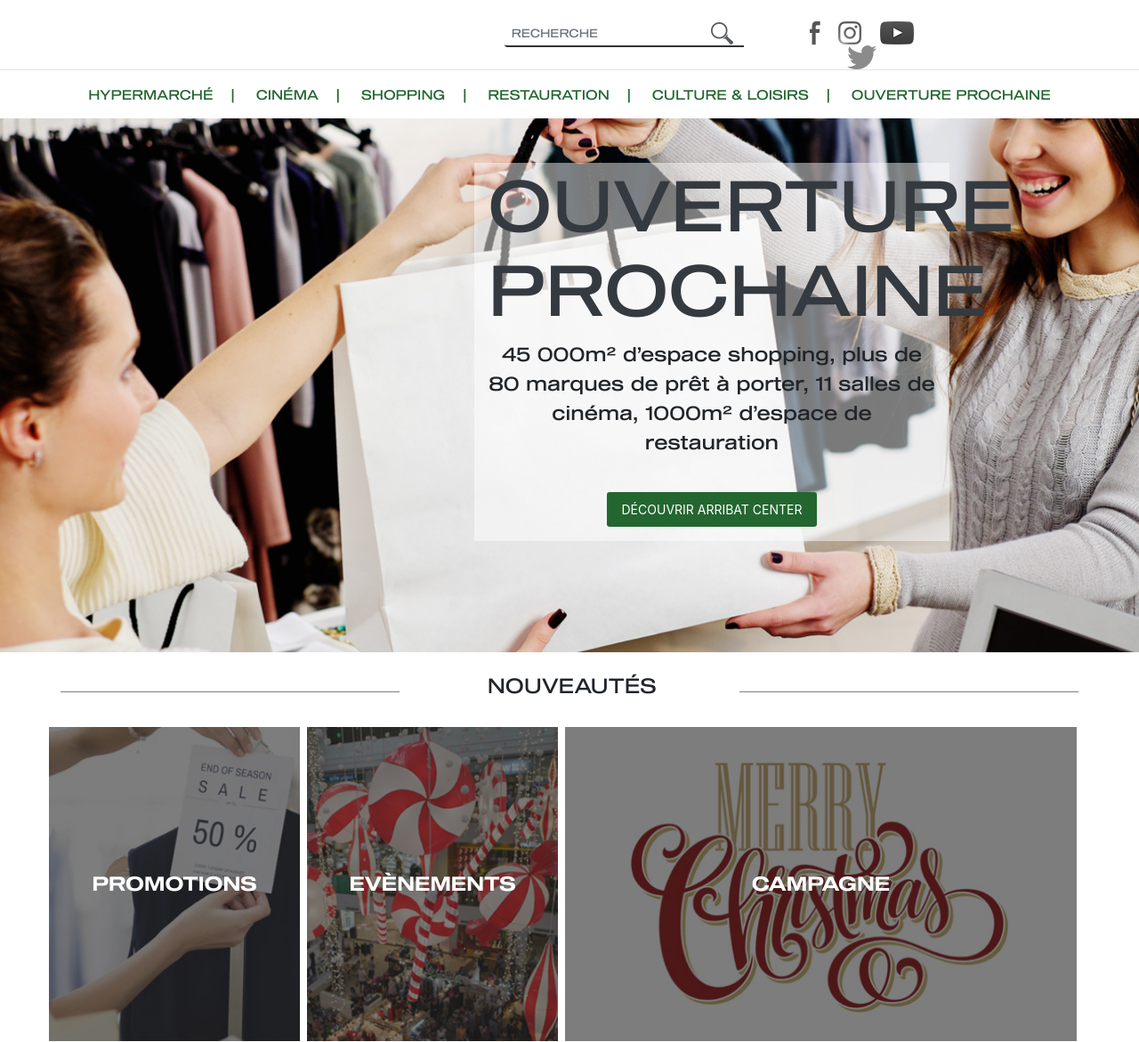
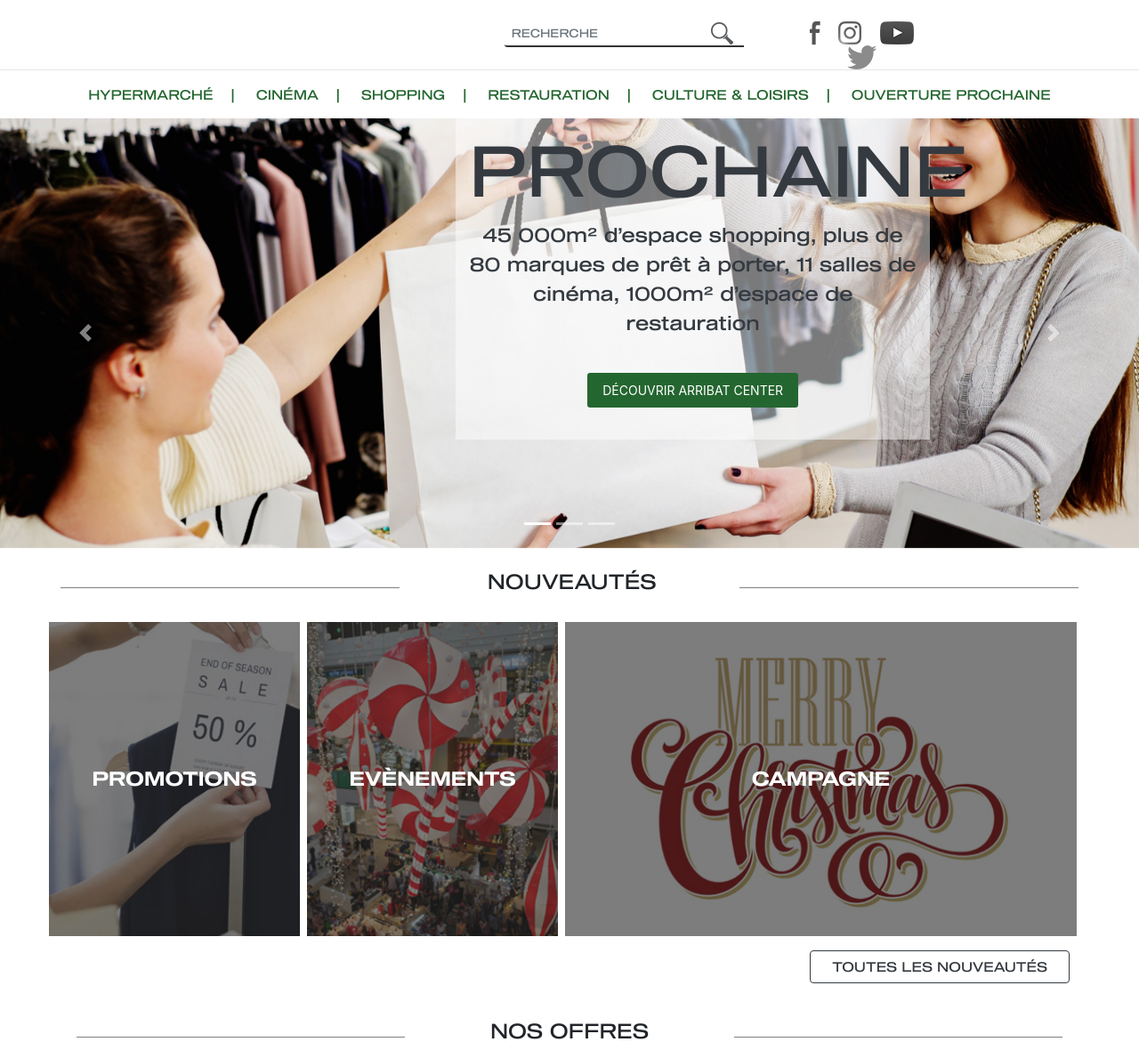
Before and after one commit to mohamedTbarka/pfe, a Django app: page / in a window 1280 px wide; the page is wider, and only the part inside the window is pictured. Shown: the part 52-1223 px from the top of that part at 89% size. Run offline with Django 3.2, Linux system fonts and the light colour scheme; data that the repository does not hold is empty; some libraries are stand-ins or nearby versions; some web fonts are replaced.

Commit message:
finishing details  and  adding slider to  home

```diff
--- a/app/service/templates/home.html
+++ b/app/service/templates/home.html
@@ -1,21 +1,51 @@
 {% extends "base.html" %}
+{% load static %}
 {% load preference_tags %}
 
 {% block content %}
-<div class="container-fluid">
-    <div class="row bg1" style=" background-image:  url('static/resources/bg1.jpg');">
-        <div class="col-md-12">
-            <div class="row pd1  ">
-                <div class="col-md-5 offset-md-5 text-center bg_white  ">
+<div class="bd-example">
+        <div id="carouselExampleCaptions" class="carousel slide" data-ride="carousel">
+          <ol class="carousel-indicators">
+            <li data-target="#carouselExampleCaptions" data-slide-to="0" class="active"></li>
+            <li data-target="#carouselExampleCaptions" data-slide-to="1"></li>
+            <li data-target="#carouselExampleCaptions" data-slide-to="2"></li>
+          </ol>
+          <div class="carousel-inner">
+            <div class="carousel-item active">
+              <img src="{% static 'resources/bg1.jpg'%}" class="d-block w-100" alt="...">
+              <div class="carousel-caption col-md-5 offset-md-3 text-center bg_white  ">
+                <h1 class="text-uppercase text-dark t79">ouverture<br> prochaine</h1>
+                <p class="t22 text-dark">45 000m² d’espace shopping, plus de <br>80 marques de prêt à porter, 11 salles de <br>cinéma, 1000m² d’espace de restauration</p>
+                <button class="btn btn-sm text-white bg_green text-uppercase t_btn mb-3 p-2 px-3 mt-4">découvrir arribat center</button>
+            </div>
+            </div>
+            <div class="carousel-item">
+              <img src="{% static 'resources/bg1.jpg'%}" class="d-block w-100" alt="...">
+              <div class="carousel-caption col-md-5 offset-md-3 text-center bg_white  ">
                     <h1 class="text-uppercase text-dark t79">ouverture<br> prochaine</h1>
-                    <p class="t22">45 000m² d’espace shopping, plus de <br>80 marques de prêt à porter, 11 salles de <br>cinéma, 1000m² d’espace de restauration</p>
+                    <p class="t22 text-dark">45 000m² d’espace shopping, plus de <br>80 marques de prêt à porter, 11 salles de <br>cinéma, 1000m² d’espace de restauration</p>
                     <button class="btn btn-sm text-white bg_green text-uppercase t_btn mb-3 p-2 px-3 mt-4">découvrir arribat center</button>
                 </div>
             </div>
+            <div class="carousel-item">
+              <img src="{% static 'resources/bg1.jpg'%}" class="d-block w-100" alt="...">
+              <div class="carousel-caption col-md-5 offset-md-3 text-center bg_white  ">
+                    <h1 class="text-uppercase text-dark t79">ouverture<br> prochaine</h1>
+                    <p class="t22 text-dark">45 000m² d’espace shopping, plus de <br>80 marques de prêt à porter, 11 salles de <br>cinéma, 1000m² d’espace de restauration</p>
+                    <button class="btn btn-sm text-white bg_green text-uppercase t_btn mb-3 p-2 px-3 mt-4">découvrir arribat center</button>
+                </div>
+            </div>
+          </div>
+          <a class="carousel-control-prev" href="#carouselExampleCaptions" role="button" data-slide="prev">
+            <span class="carousel-control-prev-icon" aria-hidden="true"></span>
+            <span class="sr-only">Previous</span>
+          </a>
+          <a class="carousel-control-next" href="#carouselExampleCaptions" role="button" data-slide="next">
+            <span class="carousel-control-next-icon" aria-hidden="true"></span>
+            <span class="sr-only">Next</span>
+          </a>
         </div>
-
-    </div>
-</div>
+      </div>
 
 <div class="container ">
     <div class="row d-flex justify-content-around text-center">
@@ -82,7 +112,7 @@
                     <div class="col-md-12 pt-5"><h2 class="t50 text-white text-uppercase pt-3">{{service.title}}</h2></div>
                     <div class="col-md-12 t22"><p class="text-white">{{service.description|safe}}</p></div>
 
-                        <div class="col-md-12"> <a href="{{service.url}}"  class=" btn btn-outline-dark bg-white my-4 t_btn text-uppercase px-4 ">voir plus</a></div>
+                        <div class="col-md-12"> <a href="{{service.url}}"  class=" btn btn-outline-dark bg-white my-4 t_btn text-uppercase px-4 t15 ">voir plus</a></div>
                   </div>
               </div>
               {%endif%}
@@ -99,35 +129,12 @@
                         </div>
 
 
-                      <!-- <table class="table table-borderless">
-                          <thead>
-                            <tr>
-                              <th scope="col"></th>
-                              <th scope="col"><img src="./resourses/guichet.png" alt=""></th>
-                              <th scope="col"><img src="./resourses/pray.png"></th>
-                              <th scope="col"><img src="./resourses/baby.png" alt=""></th>
-                              <th scope="col"><img src="./resourses/chaises.png" alt=""></th>
-                              <th scope="col"><img src="./resourses/poussettes.png" alt=""></th>
-                            </tr>
-                          </thead>
-                          <tbody>
-                            <tr>
-                              <th scope="row"><h3 class="text-uppercase t22_65">Wifi</h3></th>
-                              <td><h3 class="text-uppercase t22_65 ">Guichet bancaire</h3></td>
-                              <td><h3 class="text-uppercase t22_65">Salle <br> de <br> prière </h3></td>
-                              <td><h3 class="text-uppercase t22_65">Baby <br> changing <br> room</h3></td>
-                              <td><h3 class="text-uppercase t22_65">Chaises roulantes</h3></td>
-                              <td><h3 class="text-uppercase t22_65">Poussettes</h3></td>
-
-                            </tr>
-
-                          </tbody>
-
-                        </table> -->
                         {% endfor %}
                   </div>
               </div>
 
         </div>
     </div>
+    <!-- background paralex -->
+<div  style=" background-image: url('{{preference.get_background_image}}');" id="paral2" class="parallax-window mt-4" ></div>
 {% endblock %}
--- a/app/static/css/style.css
+++ b/app/static/css/style.css
@@ -289,6 +289,19 @@
     min-height:300px!important;
 
 }
+#paral2 {
+
+    /* background-position: 0; */
+    /* background-repeat: no-repeat; */
+    -webkit-background-size: 400px;
+    background-size:280%;
+
+    -moz-transform: translate3d(0,0,0);
+    -webkit-transform: translate3d(0,0,0);
+    transform: translate3d(0,0,0);
+    min-height:300px!important;
+
+}
 .parallax-window2 {
     min-height: 300px;
     background: transparent;
@@ -469,7 +482,9 @@
     text-align-last: justify!important;
 }
 
-
+.carousel-caption{
+    bottom: 122px!important;
+}
 /* Mobile responsive */
 #nav_mobile{
     display: none;
--- a/app/templates/base.html
+++ b/app/templates/base.html
@@ -299,6 +299,17 @@
     });
 });
   </script>
+    <script>
+        $(function() {
+          var $el = $('#paral2');
+          $(window).on('scroll', function () {
+              var scroll = $(document).scrollTop();
+              $el.css({
+                   'background-position':'50%'+(.4*scroll)+'px'
+              });
+          });
+      });
+        </script>
 <!--
     <script>
       $(document).ready(function(){
```
Also changed, not shown: app/nouveaute/templates/event_detail.html (+5 -3 lines).
